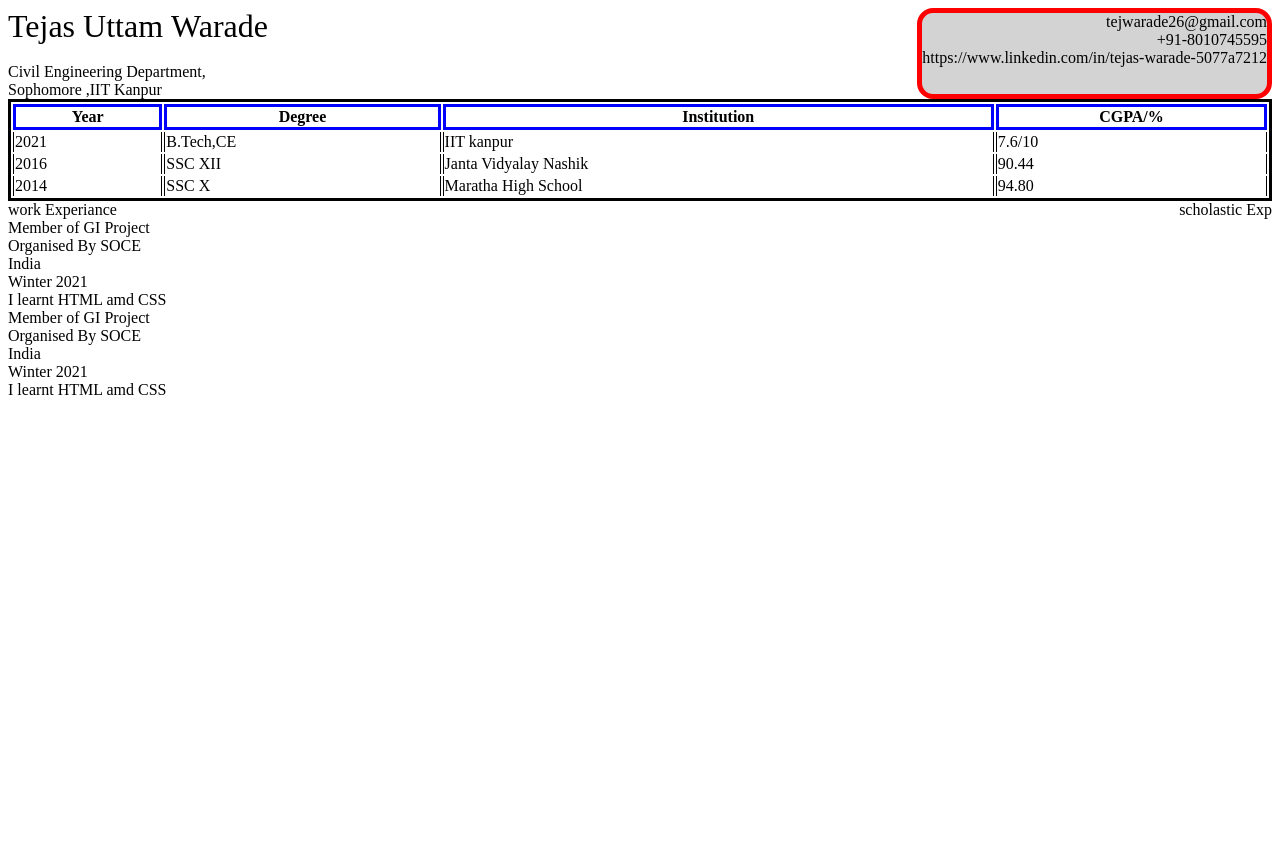
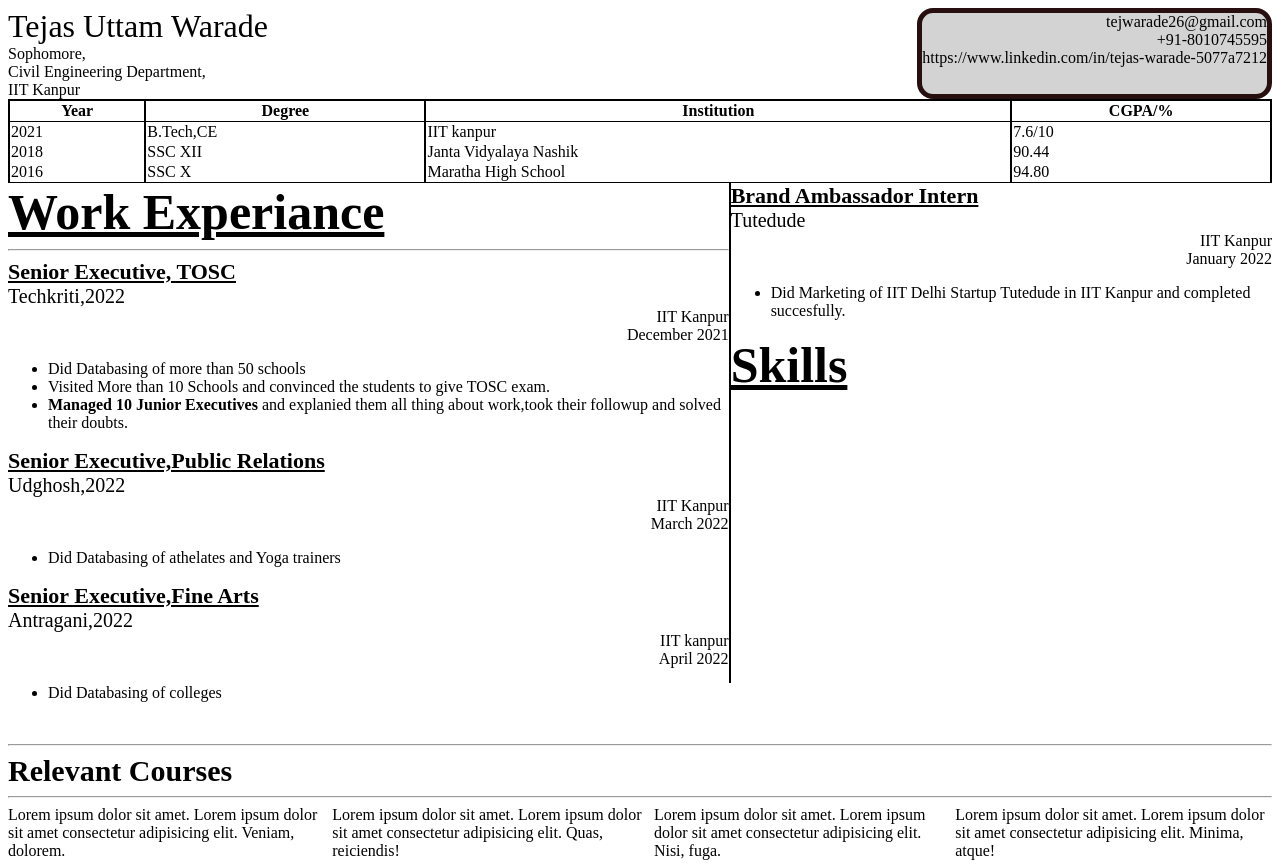
Before and after one commit to Tejasuwarade/Tejasuwarade.github.io, a plain HTML site: page index.html in a window 1280 px wide. Before the commit the page ends 800 px from the top, so only its background shows below. Drawn offline with Linux system fonts and the light colour scheme.

Commit message:
Work Experiance added

```diff
--- a/index.html
+++ b/index.html
@@ -13,9 +13,10 @@
         <div id="resumeNameHeadline">
             Tejas Uttam&nbsp;Warade
         </div>
-        <br />
+
+        Sophomore,<br />
         Civil Engineering Department,<br />
-        Sophomore ,IIT Kanpur<br />
+        IIT Kanpur<br />
     </div>
     <div id="resumeEmailDivision">
         tejwarade26@gmail.com<br />
@@ -27,7 +28,7 @@
 
 <div id="eduQuali">
 
-    <table id="eduTable" width="100%">
+    <table id="eduTable" width="100%" cellspacing="0">
         <thead>
             <tr>
 
@@ -45,16 +46,16 @@
 
             </tr>
             <tr>
-                <td class="body">2016</td>
+                <td class="body">2018</td>
                 <td class="body"> SSC XII</td>
-                <td class="body"> Janta Vidyalay Nashik</td>
+                <td class="body"> Janta Vidyalaya Nashik</td>
                 <td class="body">90.44</td>
             </tr>
             <tr>
-                <td class="body">2014</td>
-                <td class="body"> SSC X</td>
-                <td class="body"> Maratha High School</td>
-                <td class="body bodybottom">94.80</td>
+                <td class="body ">2016</td>
+                <td class="body ">SSC X</td>
+                <td class="body ">Maratha High School</td>
+                <td class="body ">94.80</td>
 
             </tr>
         </tbody>
@@ -67,26 +68,82 @@
 
 </div>
 <div id="bottomDivision">
-    <div id="leftDivision">
-        <div>work Experiance</div>
-        <div class="Heading"> Member of GI Project</div>
-        <div class="subHeading"> Organised By SOCE</div>
-        <div class="location"> India</div>
-        <div class="time"> Winter 2021</div>
-        <div class="content"> I learnt HTML amd CSS</div>
+    <div>
+        <div id="leftDivision">Work Experiance</div>
+        <hr>
 
-        <div class="Heading"> Member of GI Project</div>
-        <div class="subHeading"> Organised By SOCE</div>
-        <div class="location"> India</div>
-        <div class="time"> Winter 2021</div>
-        <div class="content"> I learnt HTML amd CSS</div>
+        <div class="Heading"> Senior Executive, TOSC </div>
+        <div class="subHeading">Techkriti,2022</div>
+        <div class="location"> IIT Kanpur</div>
+        <div class="time"> December 2021</div>
+        <div class="content">
+            <ul>
+                <li> Did Databasing of more than 50 schools </li>
+                <li>Visited More than 10 Schools and convinced the students to give TOSC exam.</li>
+                <li><b>Managed 10 Junior Executives</b> and explanied them all thing about work,took their followup and
+                    solved their doubts.</li>
+        </div>
+
+        <div class="Heading"> Senior Executive,Public Relations</div>
+        <div class="subHeading"> Udghosh,2022</div>
+        <div class="location"> IIT Kanpur</div>
+        <div class="time"> March 2022</div>
+        <div class="content">
+            <ul>
+                <li>Did Databasing of athelates and Yoga trainers </li>
+            </ul>
+        </div>
+
+        <div class="Heading">Senior Executive,Fine Arts</div>
+        <div class="subHeading"> Antragani,2022</div>
+        <div class="location"> IIT kanpur</div>
+        <div class="time"> April 2022</div>
+        <div class="content">
+            <ul>
+                <li>Did Databasing of colleges </li>
+            </ul>
+        </div>
+    </div>
+    <div class="vl">
+
+
+        <div>
+
+
+            <div class="Heading">Brand Ambassador Intern</div>
+            <div class="subHeading"> Tutedude</div>
+            <div class="location"> IIT Kanpur</div>
+            <div class="time"> January 2022</div>
+            <div class="content">
+                <ul>
+                    <li>Did Marketing of IIT Delhi Startup Tutedude in IIT Kanpur and completed succesfully.</li>
+                </ul>
+            </div>
+
+        </div>
+
+        <div id="Skills">Skills</div>
 
     </div>
-    <div id="rightDivision">
-        scholastic Exp
 
-    </div>
+
+</div><br>
+
+<div>
+    <hr>
 </div>
+<div id="RelatedContent">
+    Relevant Courses
+</div>
+<hr>
+<div id="Related">
+    <div>Lorem ipsum dolor sit amet. Lorem ipsum dolor sit amet consectetur adipisicing elit. Veniam, dolorem.</div>
+    <div>Lorem ipsum dolor sit amet. Lorem ipsum dolor sit amet consectetur adipisicing elit. Quas, reiciendis!</div>
+    <div>Lorem ipsum dolor sit amet. Lorem ipsum dolor sit amet consectetur adipisicing elit. Nisi, fuga.</div>
+    <div>Lorem ipsum dolor sit amet. Lorem ipsum dolor sit amet consectetur adipisicing elit. Minima, atque!</div>
+</div>
+
+
 
 
 
--- a/style.css
+++ b/style.css
@@ -6,26 +6,26 @@
 #resumeEmailDivision {
   text-align: right;
   background: lightgray;
-  border: 5px solid red;
+  border: 5px solid rgb(39, 15, 15);
   border-radius: 2vh;
 }
 #resumeNameHeadline {
   font-size: 4vh;
 }
 #eduQuali {
-  border: 3px solid black;
+  border: 1px solid black;
 }
 .Head {
-  border: 3px solid blue;
+  border: 1px solid black;
 }
-/* .body {
-  border-left: 3px solid black;
-  border-right: 3px solid black;
+.body {
+  border-left: 1px solid black;
+  border-right: 1px solid black;
 }
 .bodybottom {
   border-bottom: 3px solid black;
   padding: 1vh;
-} */
+}
 
 table thead tr td {
   border-left: 1px solid black;
@@ -39,8 +39,52 @@ table tbody tr td {
 #eduTable {
   width: 100%;
 }
-#bottomDivision {
+#bottomdivision {
   display: flex;
   flex-direction: row;
   justify-content: space-between;
 }
+
+.Heading {
+  font-weight: bold;
+  font-size: 22px;
+  text-decoration: underline;
+}
+.location {
+  text-align: right;
+}
+.time {
+  text-align: right;
+}
+#leftdivision {
+  font-weight: bold;
+  font-size: 50px;
+  text-decoration: underline;
+}
+
+.subheading {
+  font-size: 20px;
+}
+#rightdivision {
+  font-weight: bold;
+  font-size: 50px;
+  text-decoration: underline;
+}
+#RelatedContent {
+  font-weight: bold;
+  font-size: 30px;
+}
+#Related {
+  display: flex;
+  flex-direction: row;
+  justify-content: space-between;
+}
+.vl {
+  border-left: 2px solid black;
+  height: 500px;
+}
+#skills {
+  font-weight: bold;
+  font-size: 50px;
+  text-decoration: underline;
+}
```
